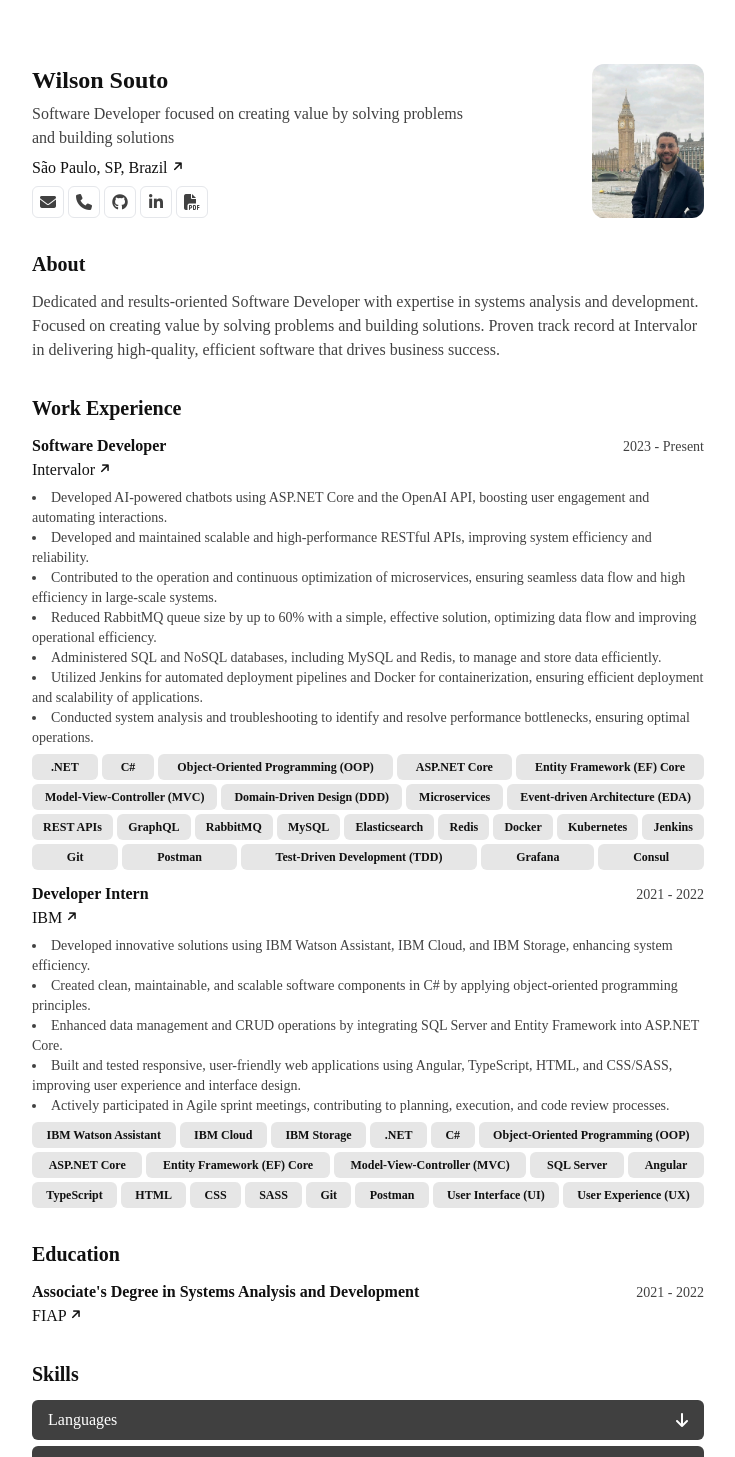
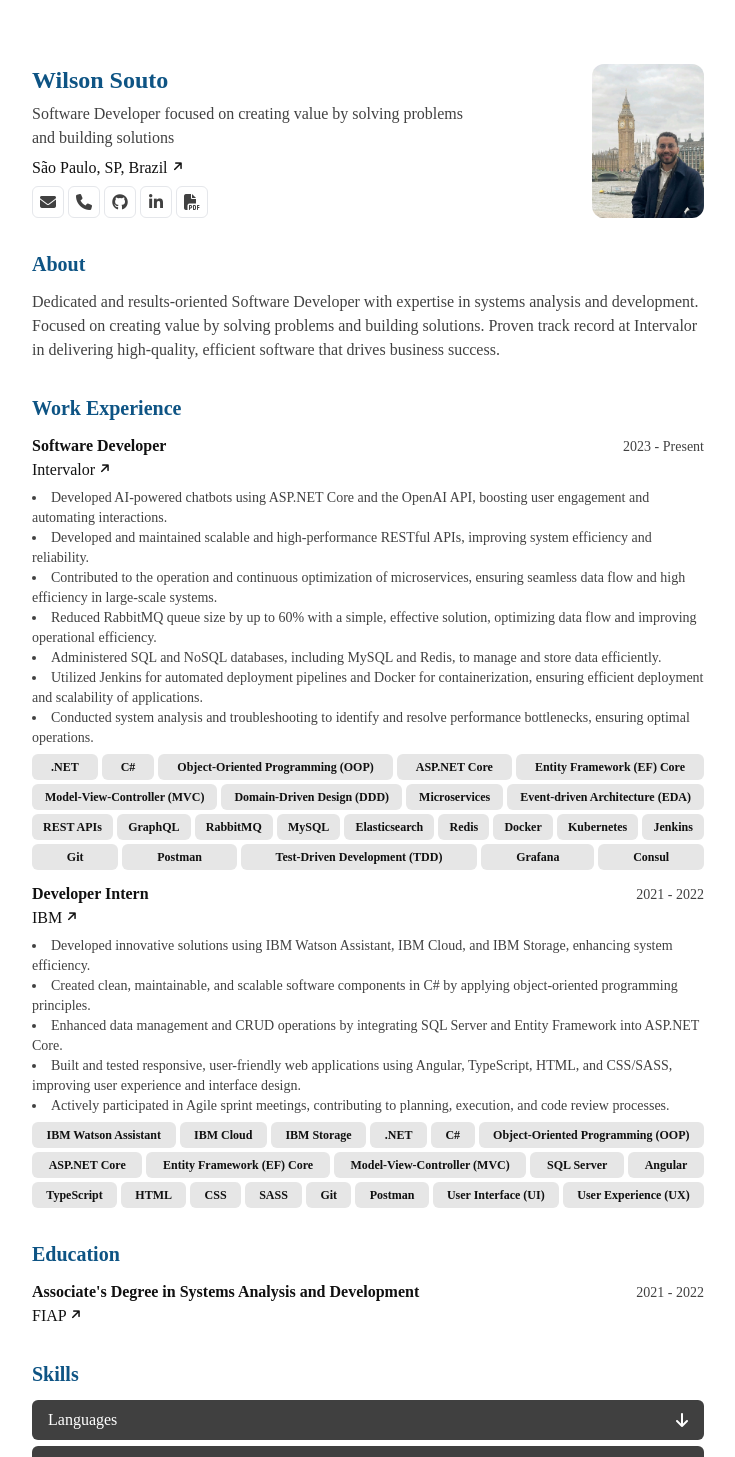
Before and after one commit to wilsonsouto/portfolio, an Angular app: page / in a window 1280 px wide. Shown: the top 1457 px of the page, without its empty margins (272-1007 px from the left). Built offline with nearby package versions, Linux system fonts and the light colour scheme; a web font is replaced by a local one.

Commit message:
Add color property in SectionHeading

```diff
--- a/src/app/core/components/header/header.component.html
+++ b/src/app/core/components/header/header.component.html
@@ -9,6 +9,7 @@
       size: 'text-2xl',
       divider: false,
       isPrintHeader: true,
+      color: true,
     }"
   />
   <app-text-element
@@ -60,13 +61,13 @@
           </ng-container>
         </li>
         <li
+          class="mr-2"
           [ngClass]="{
             'screen:hidden': item.display.print,
           }"
           *ngIf="item.display.print"
         >
           <ng-container [ngSwitch]="item.type">
-            <li class="mr-2">
             <a
               class="flex items-center space-x-1.5"
               [attr.aria-label]="item.label"
@@ -76,7 +77,6 @@
               <i class="{{ item.icon }}"></i>
               <span class="underline">{{ item.label }}</span>
             </a>
-            </li>
           </ng-container>
         </li>
       </ng-container>
--- a/src/app/core/components/main/about/about.component.html
+++ b/src/app/core/components/main/about/about.component.html
@@ -4,7 +4,8 @@
       text: 'About',
       ariaLabel: 'About section',
       size: 'text-xl',
-      divider: true
+      divider: true,
+      color: true
     }"
   />
   <app-text-element
--- a/src/app/core/components/main/education/education.component.html
+++ b/src/app/core/components/main/education/education.component.html
@@ -4,6 +4,7 @@
     ariaLabel: 'Education section',
     size: 'text-xl',
     divider: true,
+    color: true,
   }"
 />
 <article *ngFor="let data of education" class="flex w-full flex-col">
@@ -14,6 +15,7 @@
         ariaLabel: 'Degree:' + data.degree,
         size: 'text-base',
         divider: false,
+        color: false,
       }"
     />
     <app-text-element
--- a/src/app/core/components/main/experience/experience.component.html
+++ b/src/app/core/components/main/experience/experience.component.html
@@ -4,6 +4,7 @@
     ariaLabel: 'Work Experience section',
     size: 'text-xl',
     divider: true,
+    color: true
   }"
 />
 <ng-container *ngFor="let data of experience">
@@ -15,13 +16,14 @@
     }"
   >
     <header class="flex flex-col items-start">
-      <div class="grid grid-cols-[1fr_auto] place-items-baseline gap-1 w-full">
+      <div class="grid w-full grid-cols-[1fr_auto] place-items-baseline gap-1">
         <app-section-heading
           [props]="{
             text: data.role,
             ariaLabel: 'Role:' + data.role,
             size: 'text-base',
             divider: false,
+            color: false,
           }"
         />
         <app-text-element
--- a/src/app/core/components/main/projects/projects.component.html
+++ b/src/app/core/components/main/projects/projects.component.html
@@ -4,6 +4,7 @@
     ariaLabel: 'Side Projects section',
     size: 'text-xl',
     divider: true,
+    color: true,
   }"
 />
 <article
--- a/src/app/core/components/main/skills/skills.component.html
+++ b/src/app/core/components/main/skills/skills.component.html
@@ -4,6 +4,7 @@
     ariaLabel: 'Skills section',
     size: 'text-xl',
     divider: true,
+    color: true,
   }"
 />
 <nav>
--- a/src/app/shared/components/section-heading/section-heading.component.ts
+++ b/src/app/shared/components/section-heading/section-heading.component.ts
@@ -6,6 +6,7 @@ interface Props {
   size: 'text-base' | 'text-xl' | 'text-2xl';
   divider: boolean;
   isPrintHeader?: boolean;
+  color: boolean;
 }
 
 @Component({
@@ -21,15 +22,15 @@ export class SectionHeadingComponent {
     size: 'text-base',
     divider: false,
     isPrintHeader: false,
+    color: false,
   };
 
   addClasses() {
     const hasDivider = this.props.divider
       ? 'print:border-b-[1px] print:border-black print:uppercase print:tracking-wider print:text-lg'
       : '';
-    const isPrintHeader = this.props.isPrintHeader
-      ? 'print:text-3xl'
-      : '';
-    return `font-bold ${this.props.size} ${hasDivider} ${isPrintHeader}`;
+    const isPrintHeader = this.props.isPrintHeader ? 'print:text-3xl' : '';
+    const hasColor = this.props.color ? 'screen:text-accent' : '';
+    return `font-bold ${this.props.size} ${hasDivider} ${isPrintHeader} ${hasColor}`;
   }
 }
--- a/tailwind.config.js
+++ b/tailwind.config.js
@@ -21,17 +21,7 @@ module.exports = {
           900: "#181818",
         },
         accent: {
-          DEFAULT: "#2196f3",
-          50: "#f2f8ff",
-          100: "#e0eefd",
-          200: "#b9dffe",
-          300: "#80c9ff",
-          400: "#42b0ff",
-          500: "#2196f3",
-          600: "#2778cf",
-          700: "#2461a6",
-          800: "#215489",
-          900: "#204771",
+          DEFAULT: "#0E5484",
         },
       },
       fontFamily: {
```
Lines whose indentation alone changed are shown as unchanged.
